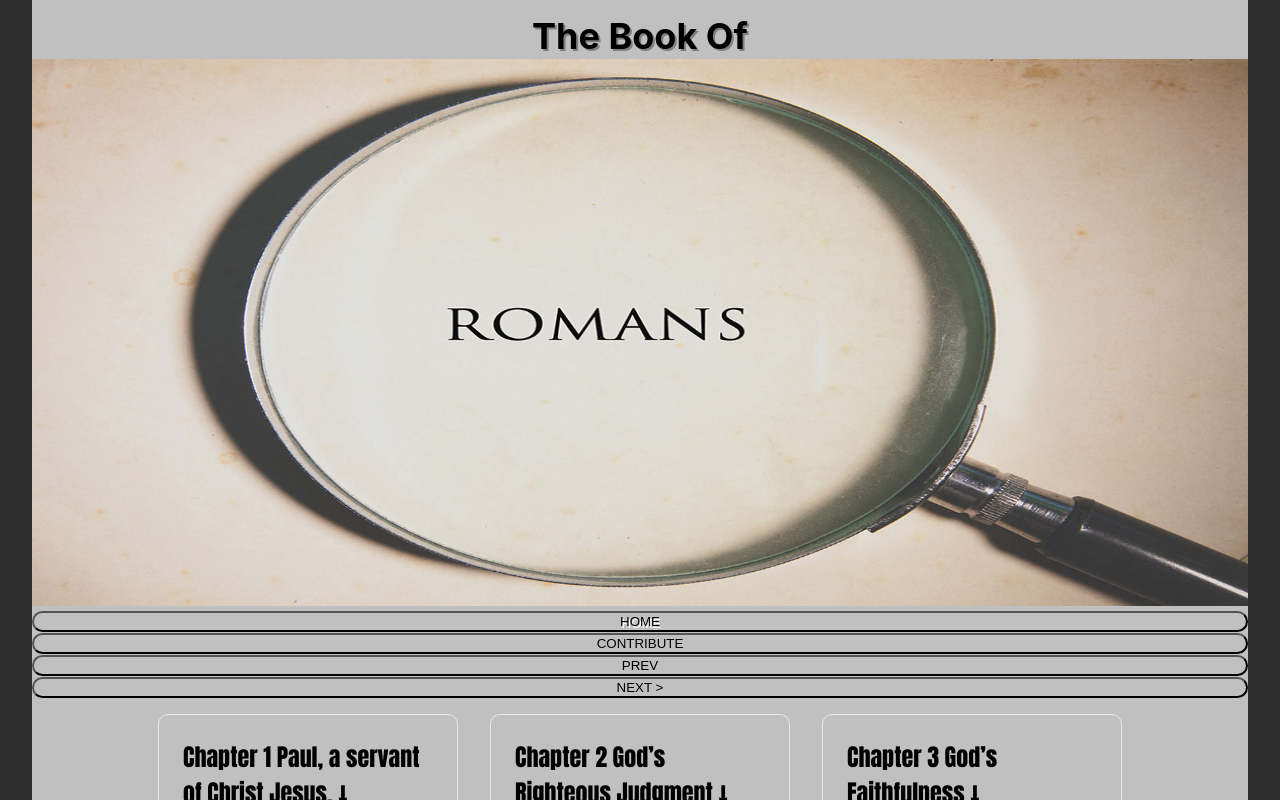
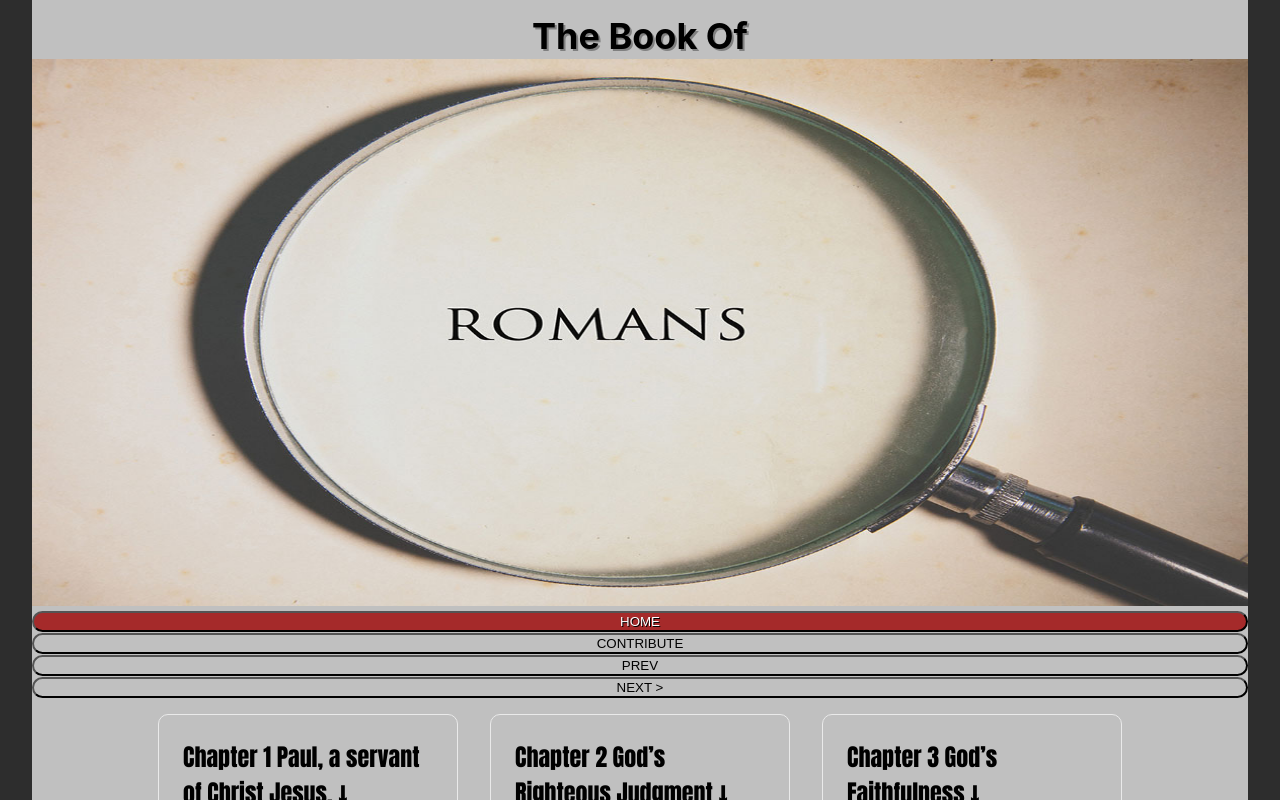
Before and after one commit to jnutt367/romans, a Next.js app: page / in a window 1280 px wide. In both pictures the pointer is over the button "HOME". Shown: the top 800 px of the page. Built offline with nearby package versions, Linux system fonts and the light colour scheme.

Commit message:
Update Home.module.css
button hover styles

```diff
--- a/styles/Home.module.css
+++ b/styles/Home.module.css
@@ -119,10 +119,12 @@ position: relative;
 
 
 .button:hover {
-    color: black;
-    text-shadow: 1.5px 1.5px white;
+   color: white;
+    background-color: brown;
+    opacity: 0.7;
+    text-shadow: 1px 1px black;
     opacity: 1;
-    border-style: 2p inset black;
+    border-style: 2px inset black;
     cursor:pointer;
 }
 
```
